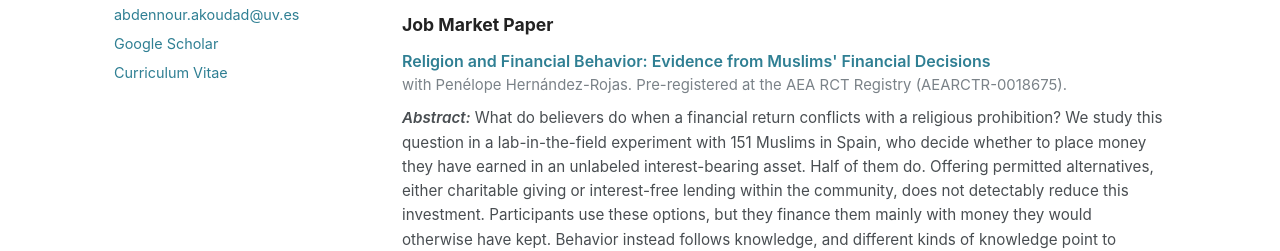
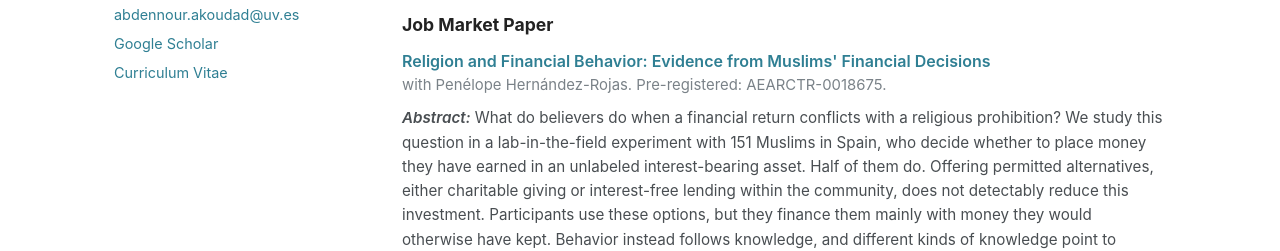
Before and after one commit to abdennourakoudad/abdennourakoudad.github.io, a plain HTML site: page index.html in a window 1280 px wide. Shown: the part 549-800 px from the top of the page. Drawn offline with Linux system fonts and the light colour scheme.

Commit message:
Update index.html

```diff
--- a/index.html
+++ b/index.html
@@ -135,7 +135,7 @@ My work bridges development economics, household finance, and experimental finan
     <ul class="papers">
       <li>
         <a class="title" href="jmp.pdf">Religion and Financial Behavior: Evidence from Muslims' Financial Decisions</a>
-        <div class="meta">with Penélope Hernández-Rojas. Pre-registered at the AEA RCT Registry (AEARCTR-0018675).</div>
+        <div class="meta">with Penélope Hernández-Rojas. Pre-registered: AEARCTR-0018675.</div>
         <p class="abstract"><em>Abstract:</em>
           What do believers do when a financial return conflicts with a religious prohibition? We study
           this question in a lab-in-the-field experiment with 151 Muslims in Spain, who decide whether to
```
